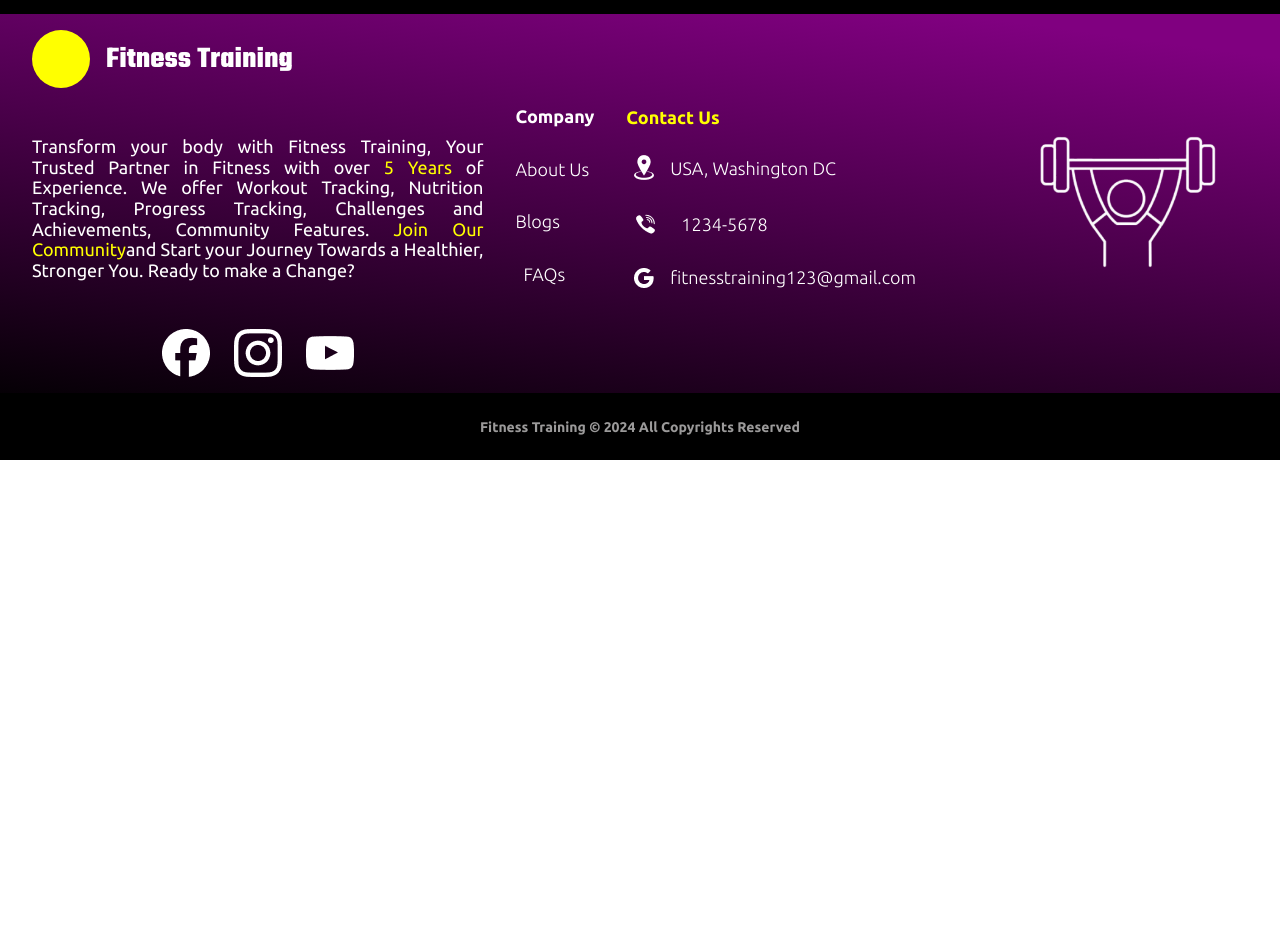
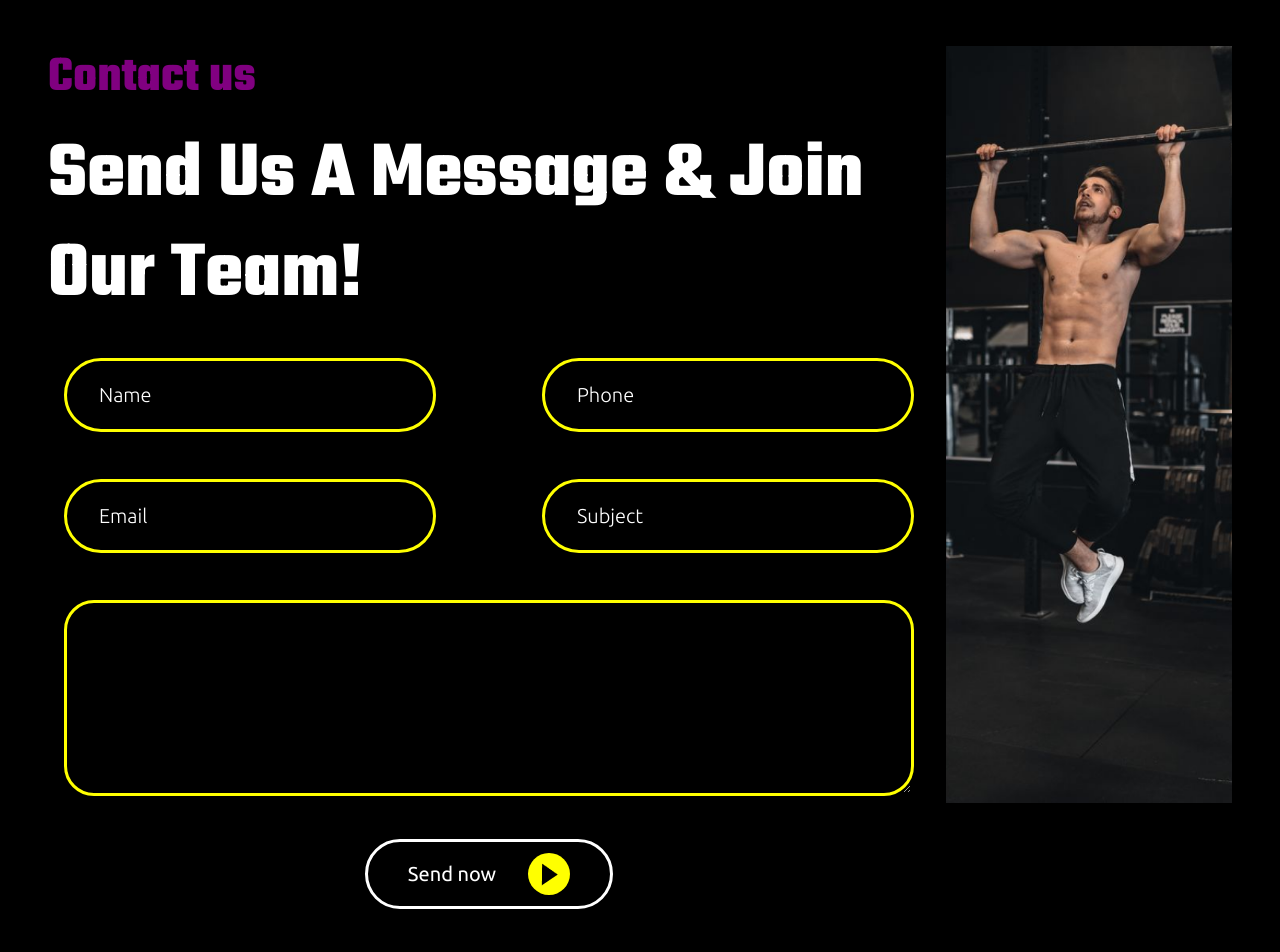
Before and after one commit to AleenaJabeen/Fitness-App, a React (Create React App) app: page / in a window 1280 px wide. Shown: the part 4160-5112 px from the top of the page. Before the commit the page ends 4620 px from the top, so only its background shows below. Built offline with nearby package versions, Linux system fonts and the light colour scheme.

Commit message:
contact component added

```diff
--- /dev/null
+++ b/src/components/HomeComponent/ContactUs.jsx
@@ -0,0 +1,41 @@
+import React from 'react';
+import arrow from '../../assets/HomeAssets/Polygon 1.png';
+import contactImg from '../../assets/HomeAssets/contact.png';
+import styles from '../../styles/HomeStyles/ContactUs.module.css';
+
+
+function ContactUs() {
+  return (
+    <>
+      <section className={styles.contactSection}>
+        <div className={styles.contactInfo}>
+        <h3>Contact us</h3>
+        <h2>
+        Send Us A Message
+        & Join Our Team!
+        </h2>
+        <form>
+            <div className={styles.inputOne}>
+            <div><input type="text"  placeholder='Name'/></div>
+            <div><input type="text" placeholder='Phone' /></div></div>
+            <div className={styles.inputTwo}>
+            <div ><input type="email" placeholder='Email' /></div>
+            <div><input type="text" placeholder='Subject' /></div></div>
+            <div><textarea ></textarea></div>
+            <button className={styles.sendBtn}>
+         Send now
+          <div className={styles.icon}>
+            <img src={arrow} alt="Arrow icon" />
+          </div>
+        </button>
+        </form>
+        </div>
+        <div className={styles.contactImg}>
+            <img src={contactImg} alt="Contact Image" />
+        </div>
+      </section>
+    </>
+  )
+}
+
+export default ContactUs
--- a/src/components/HomeComponent/Home.jsx
+++ b/src/components/HomeComponent/Home.jsx
@@ -4,6 +4,7 @@ import KeyFeatures from './KeyFeatures';
 import Purpose from './Purpose';
 import Testimonials from './Testimonials';
 import WebsiteWorking from './WebsiteWorking';
+import ContactUs from './ContactUs';
 
 
 function Home() {
@@ -14,6 +15,7 @@ function Home() {
   <Purpose/>
   <Testimonials/>
   <WebsiteWorking/>
+  <ContactUs/>
     </>
   )
 }
--- /dev/null
+++ b/src/styles/HomeStyles/ContactUs.module.css
@@ -0,0 +1,155 @@
+.contactSection{
+    background-color: var(--background-color);
+    max-width: 1440px;
+    /* width: 100vw; */
+    display: flex;
+    justify-content: center;
+    align-items: center;
+    flex-direction: column;
+    gap: 1rem;
+    padding: 2rem 3rem;
+}
+.contactImg img{
+    width: 90vw;
+    object-fit: cover;
+}
+.contactInfo{
+    display: flex;
+    justify-content: center;
+    align-items: center;
+    flex-direction: column;
+    gap: 1rem;
+}
+.contactInfo form{
+    width: 100%;
+    padding: 1rem;
+
+}
+.contactInfo h3{
+    font-family: "Teko",sans-serif;
+font-size: 2.15rem;
+font-weight: 700;
+line-height: 3rem;
+text-align: center;
+color: var(--linear-text-color);
+
+}
+.contactInfo h2{
+    font-family: "Teko",sans-serif;
+font-size: 3.75rem;
+font-weight: 700;
+line-height: 4.25rem;
+text-align: center;
+
+color: var(--input-border-color);
+}
+.contactInfo input,textarea{
+    width: 100%;
+    margin-bottom: 1rem;
+    color: var(--input-border-color);
+}
+.contactInfo input{
+max-height: 90px;
+border-radius: 50px;
+border: 3px solid var(--border-color);
+padding: 1.25rem;
+background-color: transparent;
+font-size: 1.25rem;
+font-weight: 300;
+line-height: 1.75rem;
+}
+.contactInfo input[type="text"]::placeholder,.contactInfo input[type="email"]::placeholder,textarea::placeholder{
+color: var(--input-border-color);
+}
+.contactInfo textarea{
+    background-color: transparent;
+max-height: 200px;
+border-radius: 30px;
+border: 3px solid var(--border-color);
+padding:4rem;
+
+
+}
+.sendBtn {
+font-size: 1.25rem;
+font-weight: 400;
+line-height: 1.5rem;
+    max-width: 52rem;
+    max-height: 3.5rem;
+    display: flex;
+    justify-content: space-between;
+    align-items: center;
+    gap: 2rem;
+    color: var(--input-border-color);
+    background-color: transparent;
+    border-radius: 50px;
+    border: 3px solid var(--input-border-color);
+   margin: 1rem 0;
+    padding: 1rem 2.25rem;
+    justify-self: center;
+  }
+  .icon {
+    display: flex;
+    align-items: center;
+    justify-content: center;
+    width: 42px;
+    height: 42px;
+    background-color: var(--border-color);
+    border-radius: 50%;
+  }
+
+  @media (min-width: 1024px) {
+    .contactSection{
+        flex-direction: row;
+        justify-content: flex-start;
+        align-items: flex-start;
+gap: 1rem;
+    }
+    .contactImg img{
+        width: 100%;
+    }
+    .contactInfo{
+        width: 100%;
+        display: flex;
+        justify-content: flex-start;
+        align-items: flex-start;
+        flex-direction: column;
+        gap: 1rem;
+        padding:0 0 1rem;
+    }
+    .contactInfo h2{
+        text-align: left;
+        font-size: 5rem;
+        line-height: 6.25rem
+    }
+    .contactInfo h3{
+        font-size: 3.15rem;
+        line-height: 4rem;
+    }
+    .contactInfo input{
+        padding:1.25rem 2rem;
+        margin-bottom: 2.95rem;
+    }
+    .contactInfo textarea{
+        padding: 5rem;
+    }
+    .inputOne{
+        width: 100%;
+        display: flex;
+        justify-content: space-between;
+        align-items: center;
+        gap: 1rem;
+    }
+    .inputTwo{
+        width: 100%;
+        display: flex;
+        justify-content: space-between;
+        align-items: center;
+        gap: 1rem;
+    }
+    .sendBtn{
+        align-self: center;
+        margin-top: 1.5rem;
+        padding: 2rem 2.5rem;
+    }
+  }
--- a/src/styles/LayoutStyles/Navbar.module.css
+++ b/src/styles/LayoutStyles/Navbar.module.css
@@ -2,8 +2,8 @@
   padding: 2.5rem 1rem;
   max-width: 1440px;
   width: 100vw;
+  z-index: 100;
   position: fixed;
-  z-index: 100;
   display: flex;
   align-items: center;
   justify-content: space-between;
```
Also changed, not shown: src/assets/HomeAssets/contact.png (added).
